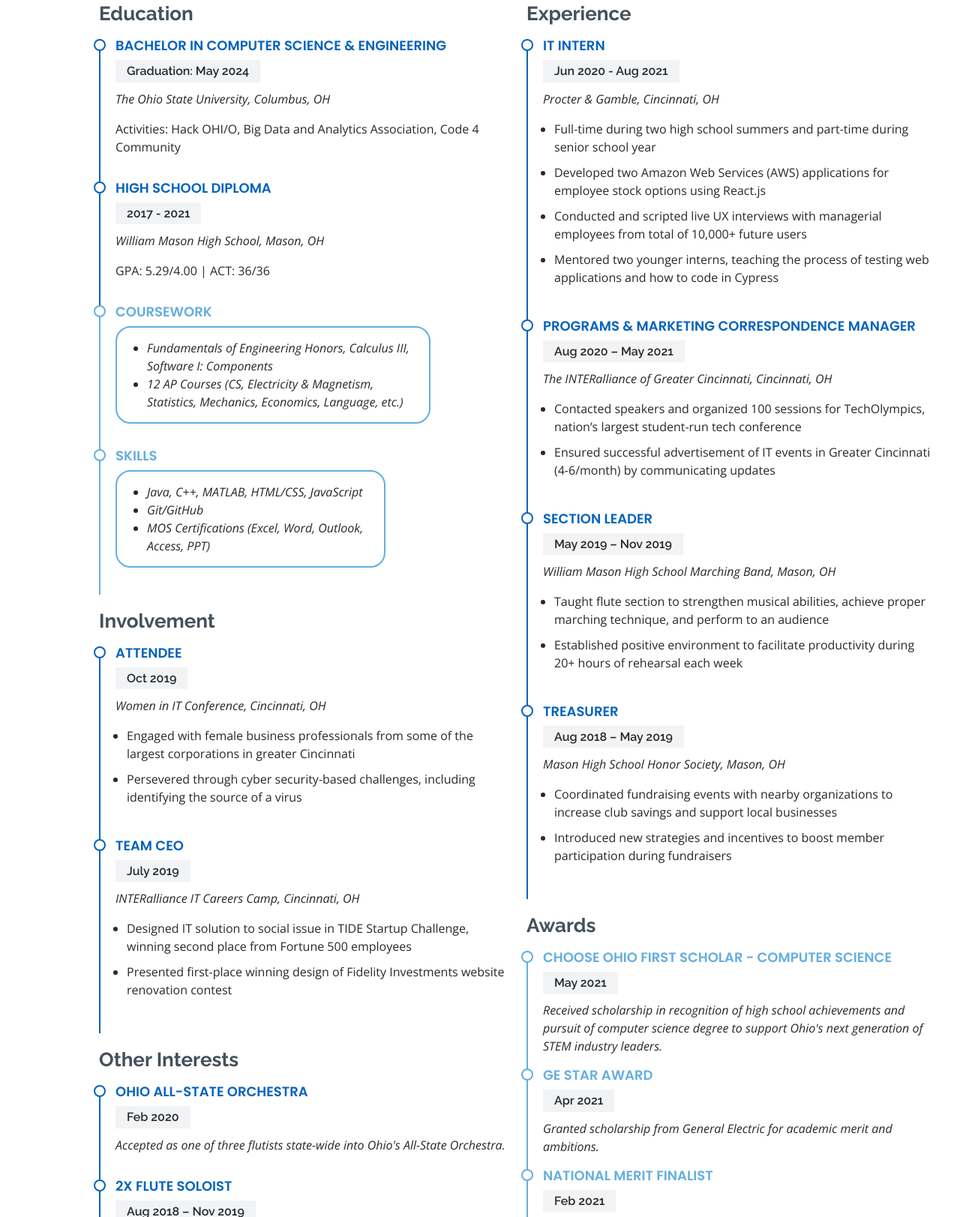
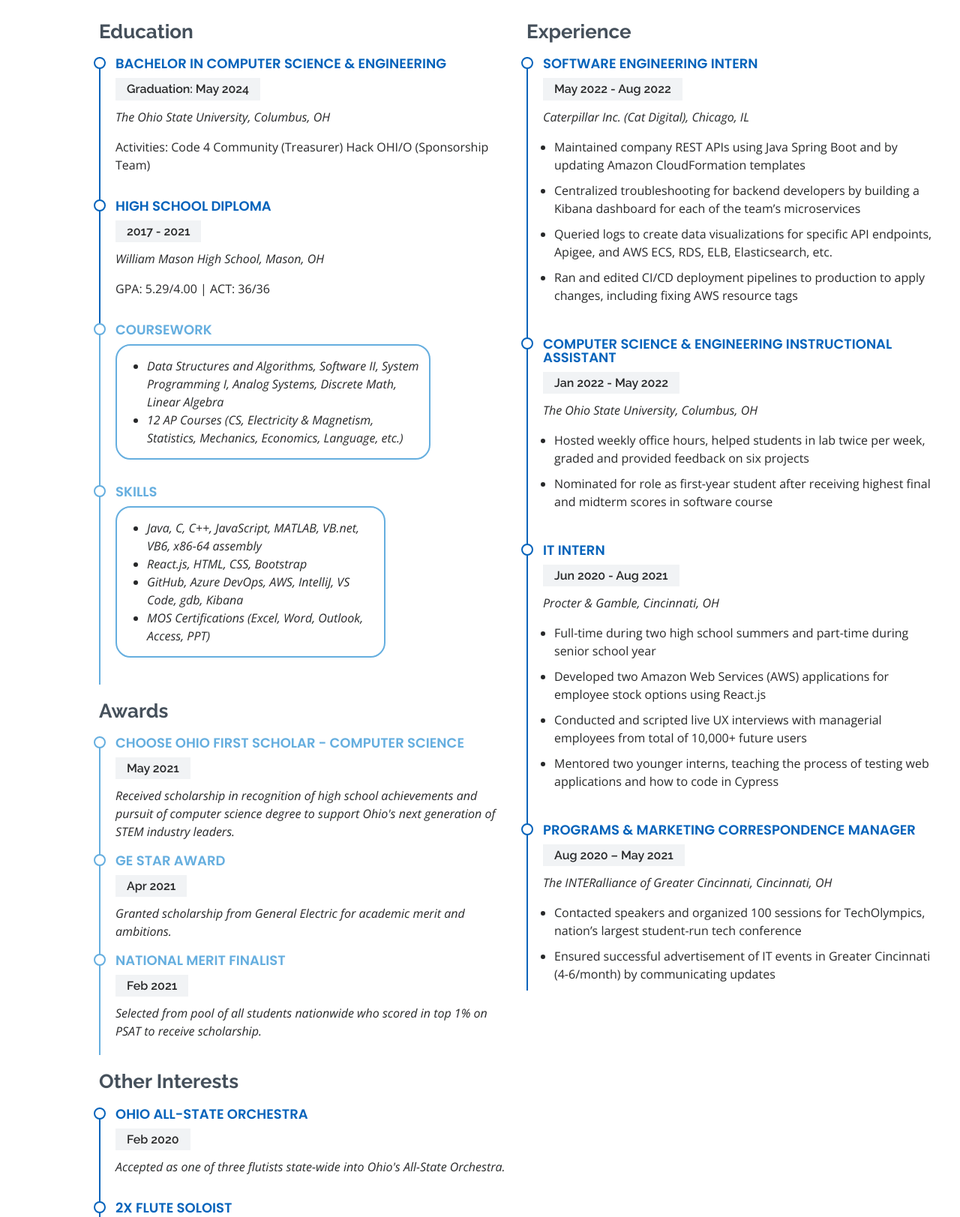
Before and after one commit to jessie-kong/jessie-kong.github.io, a plain HTML site: page index.html in a window 1280 px wide. Shown: the part 1922-3545 px from the top of the page at 75% size. Drawn offline with nearby package versions, Linux system fonts and the light colour scheme.

Commit message:
Updated resume section

```diff
--- a/index.html
+++ b/index.html
@@ -78,15 +78,16 @@
         <div class="section-title">
           <h2>About Me</h2>
           <p>
-            Hello, and thank you for visiting my website!
-            My name is Jessie Kong. I am a first-year student at
+            Hello! Thank you for visiting my website.
+            My name is Jessie Kong, and I am a student at
             The Ohio State University studying for a B.S. in Computer Science & Engineering.
           </p>
           <br />
           <p>
-            I was an IT intern at Procter & Gamble for two summers and am now interested in exploring additional applications of computer science.
+            I was a software engineering intern at Cat Digital and an IT intern at Procter & Gamble.
+            I am now interested in exploring additional applications of computer science.
             The rest of this website contains my career goals, resume, and sample projects.
-            You may scroll or use the sidebar to navigate!
+            Use the sidebar to navigate!
           </p>
         </div>
       </div>
@@ -124,7 +125,7 @@
               <h4>Bachelor in Computer Science &amp; Engineering</h4>
               <h5>Graduation: May 2024</h5>
               <p><em>The Ohio State University, Columbus, OH</em></p>
-              <p>Activities: Hack OHI/O, Big Data and Analytics Association, Code 4 Community</p>
+              <p>Activities: Code 4 Community (Treasurer) Hack OHI/O (Sponsorship Team)</p>
             </div>
             <div class="resume-item">
               <h4>High School Diploma</h4>
@@ -136,7 +137,7 @@
               <h4>COURSEWORK</h4>
               <em>
                 <ul>
-                  <li>Fundamentals of Engineering Honors, Calculus III, Software I: Components</li>
+                  <li>Data Structures and Algorithms, Software II, System Programming I, Analog Systems, Discrete Math, Linear Algebra</li>
                   <li>12 AP Courses (CS, Electricity & Magnetism, Statistics, Mechanics, Economics, Language, etc.)</li>
                 </ul>
               </em>
@@ -145,35 +146,33 @@
               <h4>SKILLS</h4>
               <em>
                 <ul>
-                  <li>Java, C++, MATLAB, HTML/CSS, JavaScript</li>
-                  <li>Git/GitHub</li>
-                  <li>MOS Certifications (Excel, Word, Outlook,
-                    <br>Access, PPT)</li>
+                  <li>Java, C, C++, JavaScript, MATLAB, VB.net, VB6, x86-64 assembly</li>
+                  <li>React.js, HTML, CSS, Bootstrap</li>
+                  <li>GitHub, Azure DevOps, AWS, IntelliJ, VS Code, gdb, Kibana</li>
+                  <li>MOS Certifications (Excel, Word, Outlook, Access, PPT)</li>
                 </ul>
               </em>
             </div>
 
-            <!-- Involvement -->
-            <h3 class="resume-title">Involvement</h3>
-            <div class="resume-item">
-              <h4>Attendee</h4>
-              <h5>Oct 2019</h5>
-              <p><em>Women in IT Conference, Cincinnati, OH</em></p>
-              <ul>
-                <li>Engaged with female business professionals from some of the largest corporations in greater
-                  Cincinnati</li>
-                <li>Persevered through cyber security-based challenges, including identifying the source of a virus</li>
-              </ul>
+            <!-- Awards -->
+            <h3 class="resume-title">Awards</h3>
+            <div class="resume-item2">
+              <h4>Choose Ohio First Scholar - Computer Science</h4>
+              <h5>May 2021</h5>
+              <br>
+              <em>Received scholarship in recognition of high school achievements and pursuit of computer science degree to support Ohio's next generation of STEM industry leaders.</em>
             </div>
-            <div class="resume-item">
-              <h4>Team CEO</h4>
-              <h5>July 2019</h5>
-              <p><em>INTERalliance IT Careers Camp, Cincinnati, OH</em></p>
-              <ul>
-                <li>Designed IT solution to social issue in TIDE Startup Challenge, winning second place from Fortune
-                  500 employees</li>
-                <li>Presented first-place winning design of Fidelity Investments website renovation contest</li>
-              </ul>
+            <div class="resume-item2">
+              <h4>GE STAR Award</h4>
+              <h5>Apr 2021</h5>
+              <br>
+              <em>Granted scholarship from General Electric for academic merit and ambitions.</em>
+            </div>
+            <div class="resume-item2">
+              <h4>National Merit Finalist</h4>
+              <h5>Feb 2021</h5>
+              <br>
+              <em>Selected from pool of all students nationwide who scored in top 1% on PSAT to receive scholarship.</em>
             </div>
 
             <!-- Other Interests -->
@@ -202,6 +201,26 @@
             <!-- Experience -->
             <h3 class="resume-title">Experience</h3>
             <div class="resume-item">
+              <h4>Software Engineering Intern</h4>
+              <h5>May 2022 - Aug 2022</h5>
+              <p><em>Caterpillar Inc. (Cat Digital), Chicago, IL </em></p>
+              <ul>
+                <li>Maintained company REST APIs using Java Spring Boot and by updating Amazon CloudFormation templates</li>
+                <li>Centralized troubleshooting for backend developers by building a Kibana dashboard for each of the team’s microservices</li>
+                <li>Queried logs to create data visualizations for specific API endpoints, Apigee, and AWS ECS, RDS, ELB, Elasticsearch, etc.</li>
+                <li>Ran and edited CI/CD deployment pipelines to production to apply changes, including fixing AWS resource tags</li>
+              </ul>
+            </div>
+            <div class="resume-item">
+              <h4>Computer Science & Engineering Instructional Assistant</h4>
+              <h5>Jan 2022 - May 2022</h5>
+              <p><em>The Ohio State University, Columbus, OH</em></p>
+              <ul>
+                <li>Hosted weekly office hours, helped students in lab twice per week, graded and provided feedback on six projects</li>
+                <li>Nominated for role as first-year student after receiving highest final and midterm scores in software course</li>
+              </ul>
+            </div>
+            <div class="resume-item">
               <h4>IT Intern</h4>
               <h5>Jun 2020 - Aug 2021</h5>
               <p><em>Procter & Gamble, Cincinnati, OH </em></p>
@@ -226,50 +245,6 @@
                   updates</li>
               </ul>
             </div>
-            <div class="resume-item">
-              <h4>Section Leader</h4>
-              <h5>May 2019 – Nov 2019</h5>
-              <p><em>William Mason High School Marching Band, Mason, OH</em></p>
-              <ul>
-                <li>Taught flute section to strengthen musical abilities, achieve proper marching technique, and perform
-                  to an audience</li>
-                <li>Established positive environment to facilitate productivity during 20+ hours of rehearsal each week
-                </li>
-              </ul>
-            </div>
-            <div class="resume-item">
-              <h4>Treasurer</h4>
-              <h5>Aug 2018 – May 2019</h5>
-              <p><em>Mason High School Honor Society, Mason, OH</em></p>
-              <ul>
-                <li>Coordinated fundraising events with nearby organizations to increase club savings and support local
-                  businesses</li>
-                <li>Introduced new strategies and incentives to boost member participation during fundraisers</li>
-              </ul>
-            </div>
-
-
-            <!-- Awards -->
-            <h3 class="resume-title">Awards</h3>
-            <div class="resume-item2">
-              <h4>Choose Ohio First Scholar - Computer Science</h4>
-              <h5>May 2021</h5>
-              <br>
-              <em>Received scholarship in recognition of high school achievements and pursuit of computer science degree to support Ohio's next generation of STEM industry leaders.</em>
-            </div>
-            <div class="resume-item2">
-              <h4>GE STAR Award</h4>
-              <h5>Apr 2021</h5>
-              <br>
-              <em>Granted scholarship from General Electric for academic merit and ambitions.</em>
-            </div>
-            <div class="resume-item2">
-              <h4>National Merit Finalist</h4>
-              <h5>Feb 2021</h5>
-              <br>
-              <em>Selected from pool of all students nationwide who scored in top 1% on PSAT to receive scholarship.</em>
-            </div>
-
           </div>
         </div>
       </div>
```
